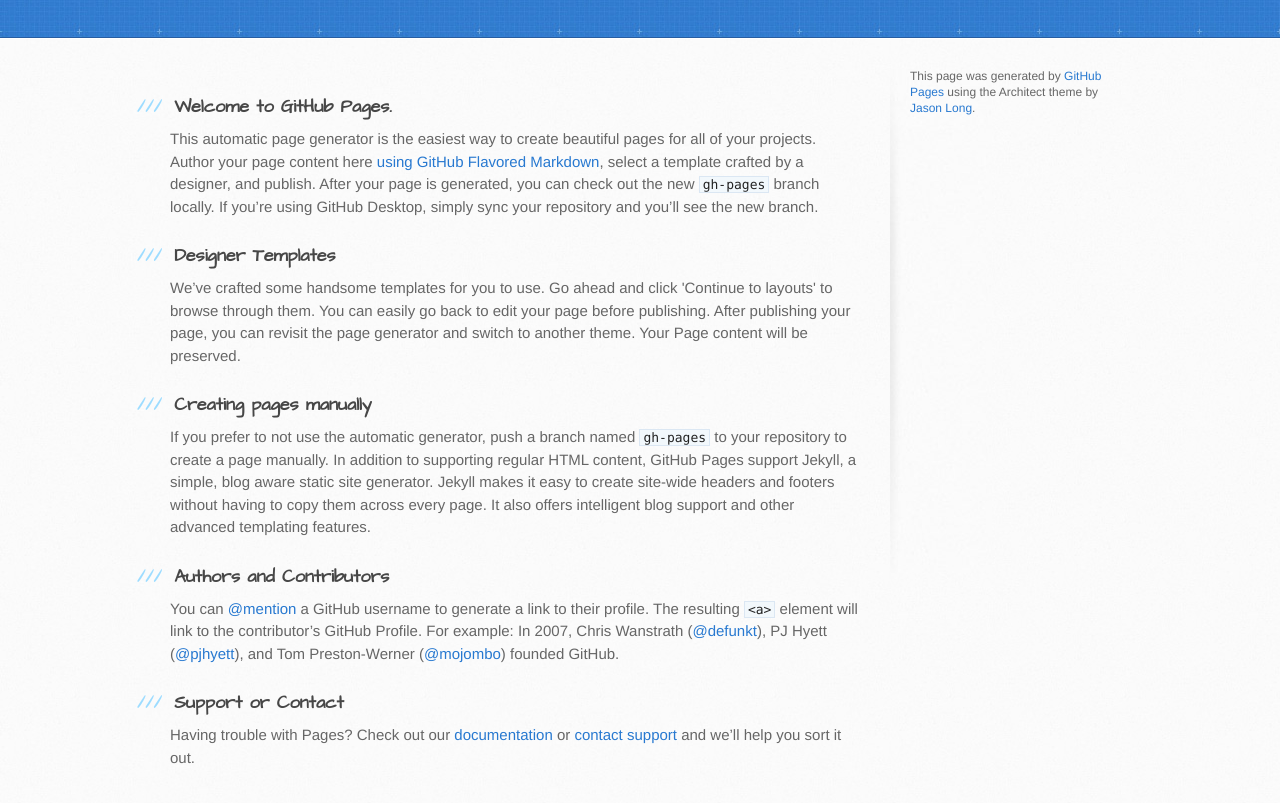
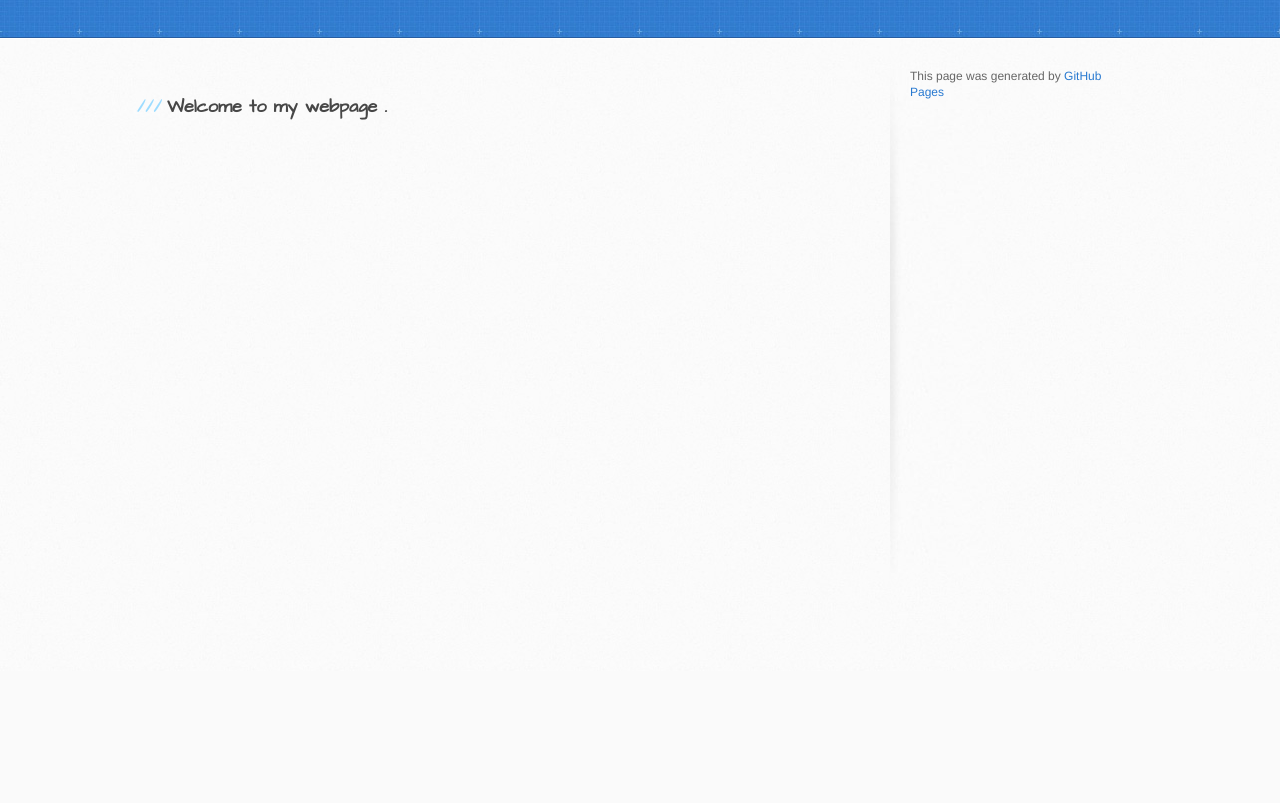
Before and after one commit to vitorbarros/vitorbarros.github.io, a plain HTML site: page index.html in a window 1280 px wide. Shown: the part 129-932 px from the top of the page. After the commit the page ends 800 px from the top, so only its background shows below. Drawn offline with Linux system fonts and the light colour scheme.

Commit message:
Update index.html

```diff
--- a/index.html
+++ b/index.html
@@ -28,36 +28,10 @@
     <div id="content-wrapper">
       <div class="inner clearfix">
         <section id="main-content">
-          <h3>
-<a id="welcome-to-github-pages" class="anchor" href="#welcome-to-github-pages" aria-hidden="true"><span aria-hidden="true" class="octicon octicon-link"></span></a>Welcome to GitHub Pages.</h3>
-
-<p>This automatic page generator is the easiest way to create beautiful pages for all of your projects. Author your page content here <a href="https://guides.github.com/features/mastering-markdown/">using GitHub Flavored Markdown</a>, select a template crafted by a designer, and publish. After your page is generated, you can check out the new <code>gh-pages</code> branch locally. If you’re using GitHub Desktop, simply sync your repository and you’ll see the new branch.</p>
-
-<h3>
-<a id="designer-templates" class="anchor" href="#designer-templates" aria-hidden="true"><span aria-hidden="true" class="octicon octicon-link"></span></a>Designer Templates</h3>
-
-<p>We’ve crafted some handsome templates for you to use. Go ahead and click 'Continue to layouts' to browse through them. You can easily go back to edit your page before publishing. After publishing your page, you can revisit the page generator and switch to another theme. Your Page content will be preserved.</p>
-
-<h3>
-<a id="creating-pages-manually" class="anchor" href="#creating-pages-manually" aria-hidden="true"><span aria-hidden="true" class="octicon octicon-link"></span></a>Creating pages manually</h3>
-
-<p>If you prefer to not use the automatic generator, push a branch named <code>gh-pages</code> to your repository to create a page manually. In addition to supporting regular HTML content, GitHub Pages support Jekyll, a simple, blog aware static site generator. Jekyll makes it easy to create site-wide headers and footers without having to copy them across every page. It also offers intelligent blog support and other advanced templating features.</p>
-
-<h3>
-<a id="authors-and-contributors" class="anchor" href="#authors-and-contributors" aria-hidden="true"><span aria-hidden="true" class="octicon octicon-link"></span></a>Authors and Contributors</h3>
-
-<p>You can <a href="https://help.github.com/articles/basic-writing-and-formatting-syntax/#mentioning-users-and-teams" class="user-mention">@mention</a> a GitHub username to generate a link to their profile. The resulting <code>&lt;a&gt;</code> element will link to the contributor’s GitHub Profile. For example: In 2007, Chris Wanstrath (<a href="https://github.com/defunkt" class="user-mention">@defunkt</a>), PJ Hyett (<a href="https://github.com/pjhyett" class="user-mention">@pjhyett</a>), and Tom Preston-Werner (<a href="https://github.com/mojombo" class="user-mention">@mojombo</a>) founded GitHub.</p>
-
-<h3>
-<a id="support-or-contact" class="anchor" href="#support-or-contact" aria-hidden="true"><span aria-hidden="true" class="octicon octicon-link"></span></a>Support or Contact</h3>
-
-<p>Having trouble with Pages? Check out our <a href="https://help.github.com/pages">documentation</a> or <a href="https://github.com/contact">contact support</a> and we’ll help you sort it out.</p>
+          <h3><a id="welcome-to-github-pages" class="anchor" href="#welcome-to-github-pages" aria-hidden="true"><span aria-hidden="true" class="octicon octicon-link"></span></a>Welcome to my webpage .</h3>
         </section>
-
         <aside id="sidebar">
-
-
-          <p>This page was generated by <a href="https://pages.github.com">GitHub Pages</a> using the Architect theme by <a href="https://twitter.com/jasonlong">Jason Long</a>.</p>
+          <p>This page was generated by <a href="https://pages.github.com">GitHub Pages</a></p>
         </aside>
       </div>
     </div>
```
